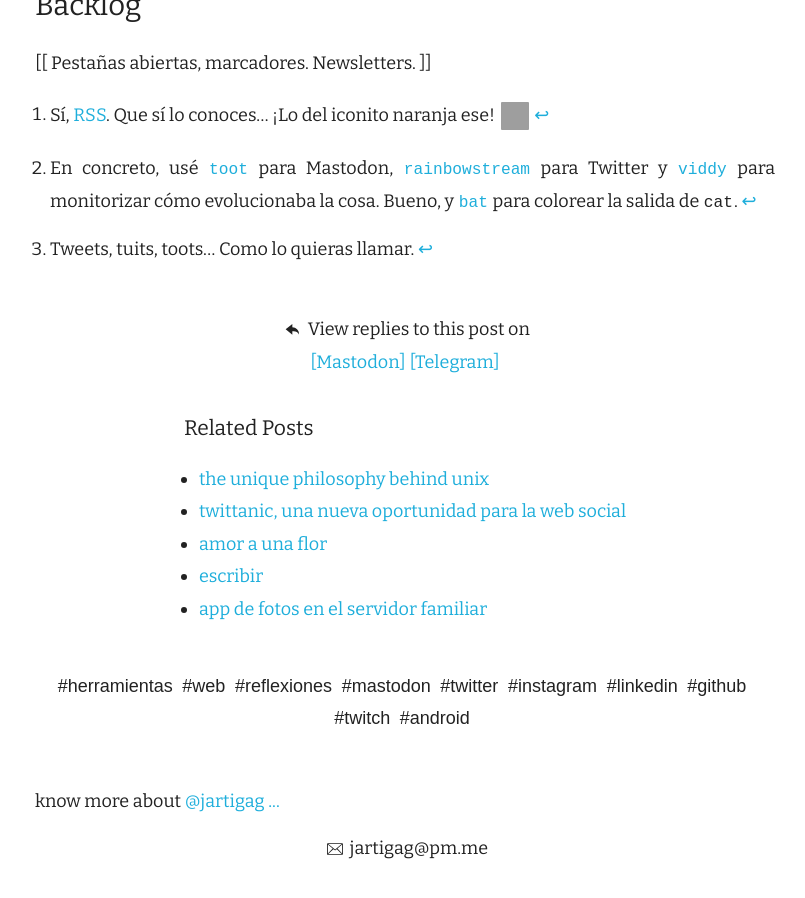
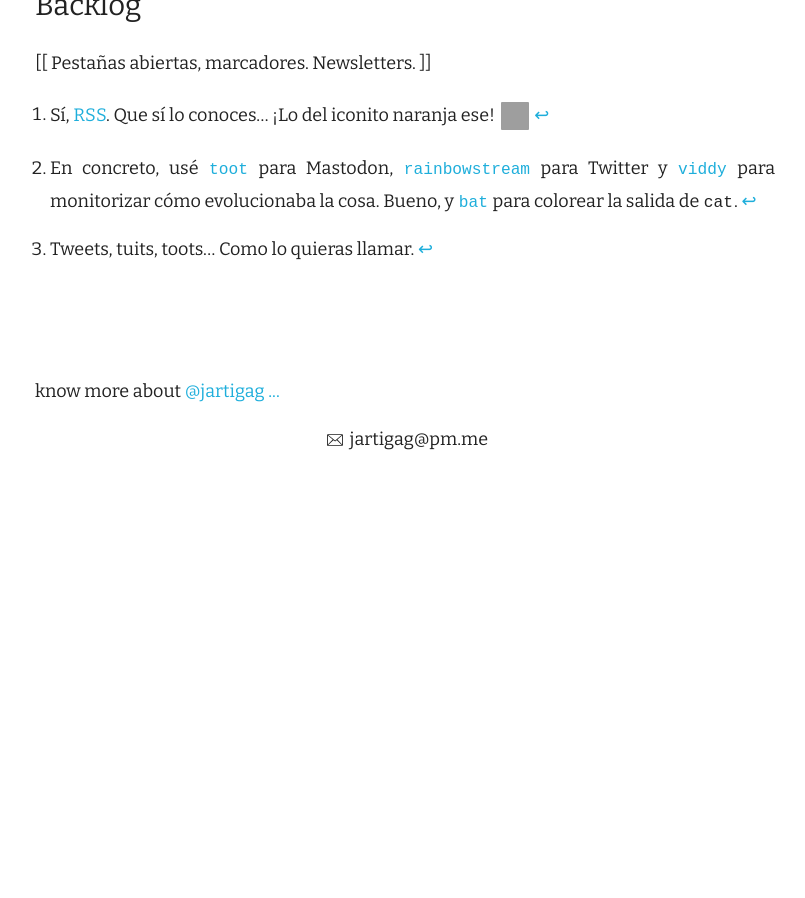
Before and after one commit to jartigag/blog, a Jekyll site: the page built from _posts/2025-08-30-demasiao-feed.md, in a window 1280 px wide and 900 px high, scrolled down 5154 px. Shown: the whole window, without its empty margins (235-1040 px from the left). Built offline with Jekyll 4.4.1, drawn with Linux system fonts in a browser that asks for light colours; nearby versions of some CDN libraries; after the commit the page ends 5644 px from its top, so only the background shows below that; grey boxes are pictures that could not be loaded.

Commit message:
Update 2025-08-30-demasiao-feed.md

```diff
--- a/_posts/2025-08-30-demasiao-feed.md
+++ b/_posts/2025-08-30-demasiao-feed.md
@@ -2,22 +2,6 @@
 title: "demasiao feed"
 layout: post
 date: 2025-08-30
-permalink: demasiao-feed
-author: jartigag
-image: /assets/images/posts/c-tangana-demasiadas-mujeres.png
-tag:
-- herramientas
-- web
-- reflexiones
-- mastodon
-- twitter
-- instagram
-- linkedin
-- github
-- twitch
-- android
-mastodonReplies: https://mastodon.social/@jartigag/xxxxxxxxxxxxxxxxxx
-telegramReplies: https://t.me/jartigag_blog/y
 ---
 
 > "Contra el vicio de pedir, la virtud de no dar" (Mi padre, que cita este refrán siempre que puede)
```
